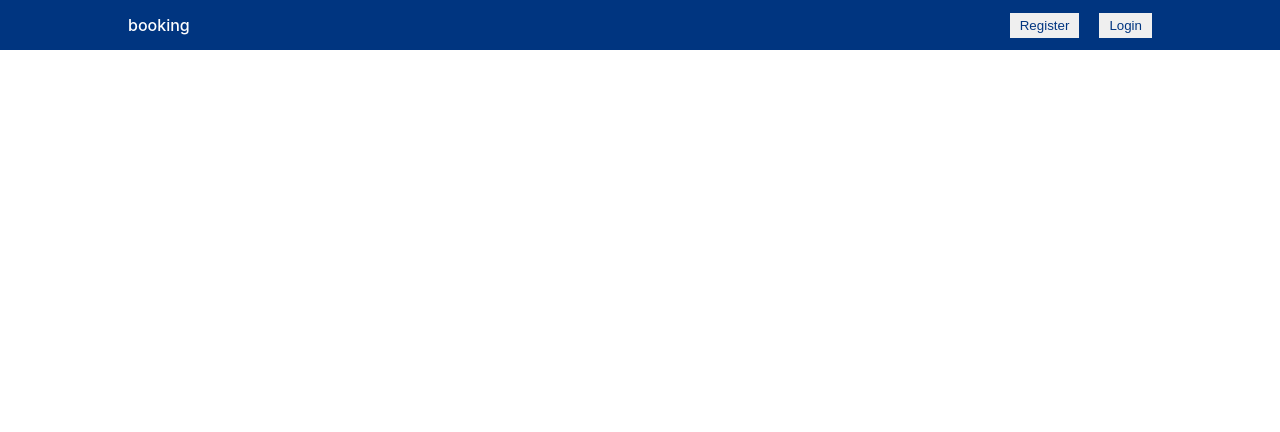
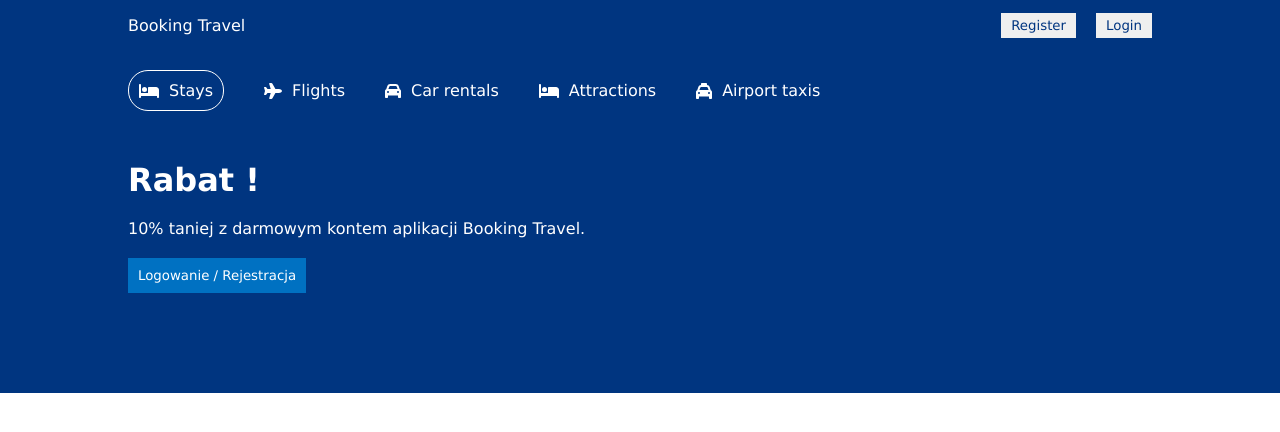
Before and after one commit to madridista5/book_your_vacation_front, a React (Create React App) app: page / in a window 1280 px wide. Shown: the top 432 px of the page. Built offline with nearby package versions, Linux system fonts and the light colour scheme.

Commit message:
Component Header was created.

```diff
--- a/package.json
+++ b/package.json
@@ -3,6 +3,10 @@
   "version": "0.1.0",
   "private": true,
   "dependencies": {
+    "@fortawesome/fontawesome-svg-core": "^6.1.2",
+    "@fortawesome/free-regular-svg-icons": "^6.1.2",
+    "@fortawesome/free-solid-svg-icons": "^6.1.2",
+    "@fortawesome/react-fontawesome": "^0.2.0",
     "@testing-library/jest-dom": "^5.16.5",
     "@testing-library/react": "^13.3.0",
     "@testing-library/user-event": "^13.5.0",
--- a/src/App.css
+++ b/src/App.css
@@ -1,38 +1,6 @@
-.App {
-  text-align: center;
+* {
+  margin: 0;
+  padding: 0;
+  font-family: Verdana, sans-serif;
+  box-sizing: border-box;
 }
-
-.App-logo {
-  height: 40vmin;
-  pointer-events: none;
-}
-
-@media (prefers-reduced-motion: no-preference) {
-  .App-logo {
-    animation: App-logo-spin infinite 20s linear;
-  }
-}
-
-.App-header {
-  background-color: #282c34;
-  min-height: 100vh;
-  display: flex;
-  flex-direction: column;
-  align-items: center;
-  justify-content: center;
-  font-size: calc(10px + 2vmin);
-  color: white;
-}
-
-.App-link {
-  color: #61dafb;
-}
-
-@keyframes App-logo-spin {
-  from {
-    transform: rotate(0deg);
-  }
-  to {
-    transform: rotate(360deg);
-  }
-}
--- a/src/components/Navbar/Navbar.tsx
+++ b/src/components/Navbar/Navbar.tsx
@@ -6,7 +6,7 @@ export const Navbar = () => {
     return (
         <div className="navbar">
             <div className="navContainer">
-                <span className="logo">booking</span>
+                <span className="logo">Booking Travel</span>
                 <div className="navItems">
                     <button className="navButton">Register</button>
                     <button className="navButton">Login</button>
--- /dev/null
+++ b/src/components/header/Header.css
@@ -0,0 +1,43 @@
+.header {
+    background-color: var(--color-darkblue);
+    color: white;
+    display: flex;
+    justify-content: center;
+}
+
+.headerContainer {
+    width: 100%;
+    max-width: 1024px;
+    margin: 20px 0 100px 0;
+}
+
+.headerList {
+    display: flex;
+    gap: 40px;
+    margin-bottom: 50px;
+}
+
+.headerListItem {
+    display: flex;
+    align-items: center;
+    gap: 10px;
+}
+
+.headerListItem.active {
+    border: 1px solid white;
+    padding: 10px;
+    border-radius: 20px;
+}
+
+.headerDesc {
+    margin: 20px 0;
+}
+
+.headerBtn {
+    background-color: var(--color-blue);
+    color: white;
+    font-weight: 500;
+    border: none;
+    padding: 10px;
+    cursor: pointer;
+}
--- /dev/null
+++ b/src/components/header/Header.tsx
@@ -0,0 +1,39 @@
+import {faBed, faCar, faPlane, faTaxi} from "@fortawesome/free-solid-svg-icons";
+import {FontAwesomeIcon} from "@fortawesome/react-fontawesome";
+import React from "react";
+
+import './Header.css';
+
+export const Header = () => {
+    return (
+        <div className="header">
+            <div className="headerContainer">
+                <div className="headerList">
+                    <div className="headerListItem active">
+                        <FontAwesomeIcon icon={faBed}/>
+                        <span>Stays</span>
+                    </div>
+                    <div className="headerListItem">
+                        <FontAwesomeIcon icon={faPlane}/>
+                        <span>Flights</span>
+                    </div>
+                    <div className="headerListItem">
+                        <FontAwesomeIcon icon={faCar}/>
+                        <span>Car rentals</span>
+                    </div>
+                    <div className="headerListItem">
+                        <FontAwesomeIcon icon={faBed}/>
+                        <span>Attractions</span>
+                    </div>
+                    <div className="headerListItem">
+                        <FontAwesomeIcon icon={faTaxi}/>
+                        <span>Airport taxis</span>
+                    </div>
+                </div>
+                <h1 className="headerTitle">Rabat !</h1>
+                <p className="headerDesc">10% taniej z darmowym kontem aplikacji Booking Travel.</p>
+                <button className="headerBtn">Logowanie / Rejestracja</button>
+            </div>
+        </div>
+    );
+};
--- a/src/index.css
+++ b/src/index.css
@@ -1,13 +1,8 @@
-body {
-  margin: 0;
-  font-family: -apple-system, BlinkMacSystemFont, 'Segoe UI', 'Roboto', 'Oxygen',
-    'Ubuntu', 'Cantarell', 'Fira Sans', 'Droid Sans', 'Helvetica Neue',
-    sans-serif;
-  -webkit-font-smoothing: antialiased;
-  -moz-osx-font-smoothing: grayscale;
+:root {
+    --color-darkblue: #003580;
+    --color-blue: #0071C2;
+    /*--color-gray: #545454;*/
+    /*--color-crimson: #F5EFDB;*/
+    /*--color-grey: #AAAAAA;*/
+    /*--color-white: #FFFFFF;*/
 }
-
-code {
-  font-family: source-code-pro, Menlo, Monaco, Consolas, 'Courier New',
-    monospace;
-}
--- a/src/index.tsx
+++ b/src/index.tsx
@@ -2,9 +2,9 @@ import React from 'react';
 import ReactDOM from 'react-dom/client';
 import { App } from './App';
 
+import reportWebVitals from './reportWebVitals';
+
 import './index.css';
-
-import reportWebVitals from './reportWebVitals';
 
 const root = ReactDOM.createRoot(
   document.getElementById('root') as HTMLElement
--- a/src/pages/home/Home.tsx
+++ b/src/pages/home/Home.tsx
@@ -1,5 +1,6 @@
 import React from "react";
 import {Navbar} from "../../components/Navbar/Navbar";
+import {Header} from "../../components/header/Header";
 
 import './Home.css';
 
@@ -7,6 +8,7 @@ export const Home = () => {
     return (
         <div>
             <Navbar/>
+            <Header/>
         </div>
     );
 };
```
Also changed, not shown: 1 other file (tests, documents, lock files or other folders).
